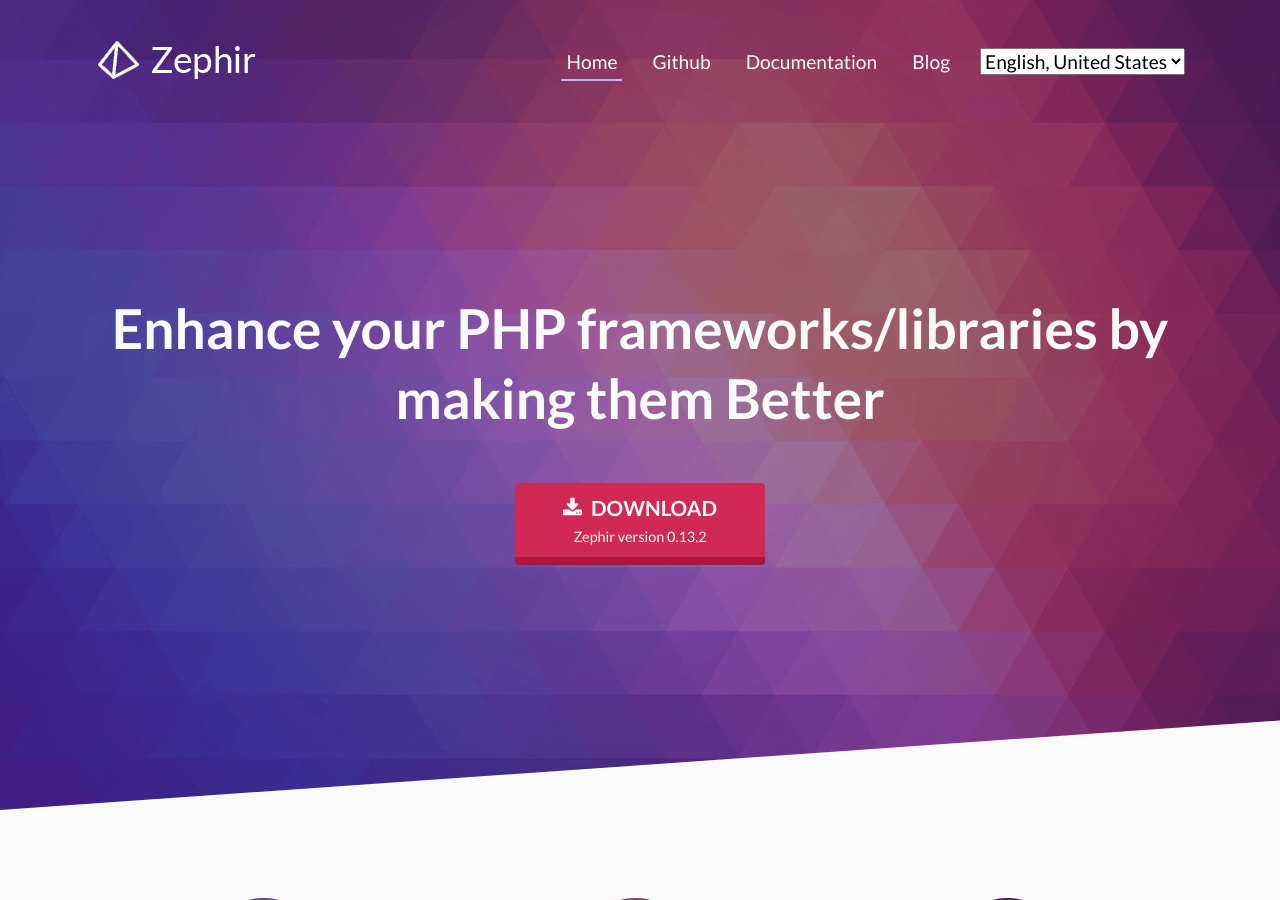
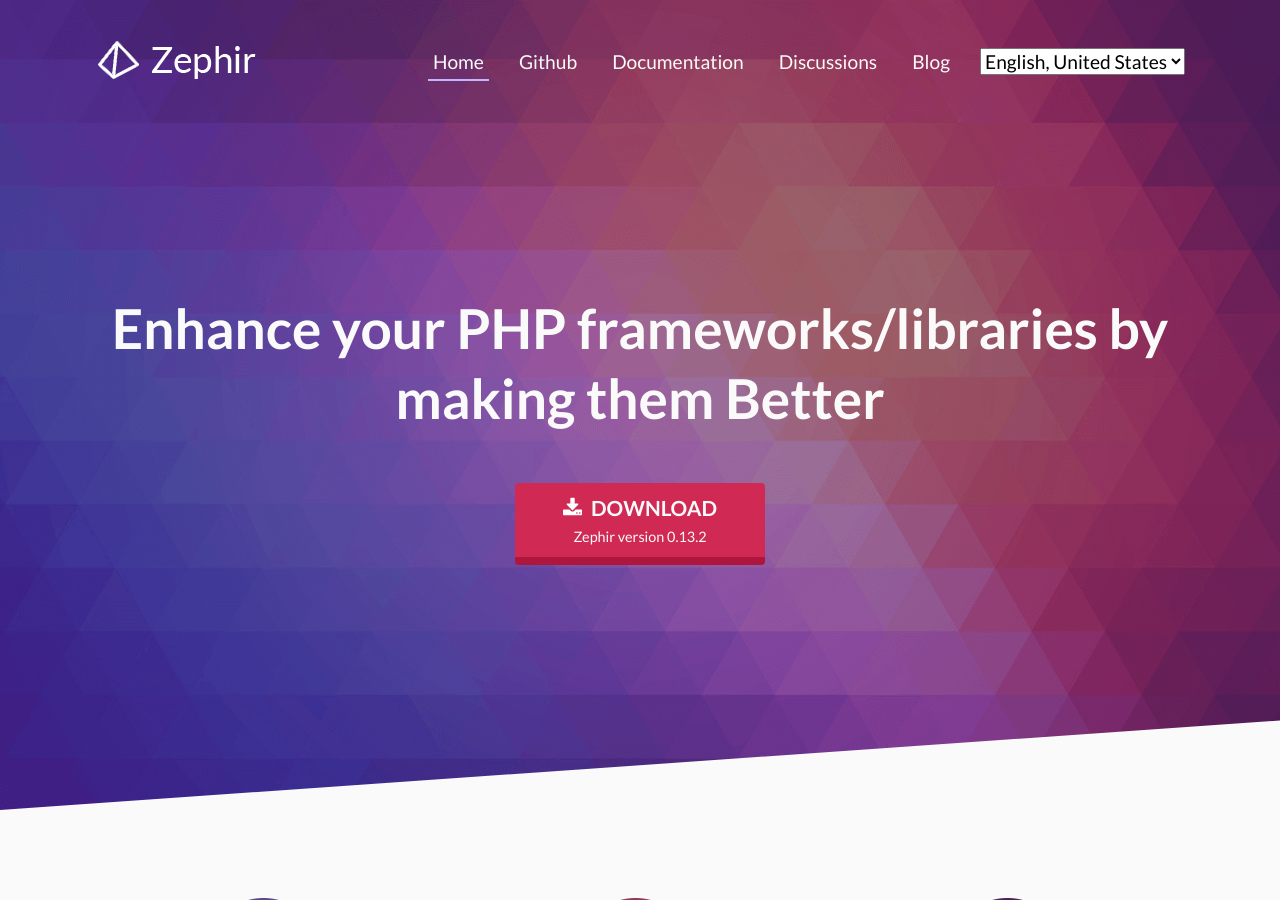
Before and after one commit to zephir-lang/zephir-website, a Jekyll site: the page built from language/en.html, in a window 1280 px wide and 900 px high. Built offline with Jekyll 4.4.1, drawn with Linux system fonts in a browser that asks for light colours.

Commit message:
add github discussions

```diff
--- a/_data/en.json
+++ b/_data/en.json
@@ -9,6 +9,7 @@
   "compilationModelDescription": "Zephir takes advantage of the extension ecosystem available in PHP to allow you create your own extensions as shared libraries in Linux/OSX and DLLs on Windows.",
   "contactUs": "Contact Us",
   "description": "Zephir is an open source, high-level/domain specific language designed to ease the creation and maintainability of extensions for PHP with a focus on type and memory safety.",
+  "discussions": "Discussions",
   "documentation": "Documentation",
   "download": "Download",
   "encancePhp": "Enhance your PHP frameworks/libraries by making them ",
--- a/language/en.html
+++ b/language/en.html
@@ -26,6 +26,11 @@ permalink: /en
                     <li>
                         <a href="https://docs.zephir-lang.com/">
                             {{ site.data.en.documentation }}
+                        </a>
+                    </li>
+                    <li>
+                        <a href="https://github.com/zephir-lang/zephir/discussions">
+                            {{ site.data.en.discussions }}
                         </a>
                     </li>
                     <li>
@@ -138,6 +143,9 @@ permalink: /en
                     <a href="https://docs.zephir-lang.com/">
                         {{ site.data.en.documentation }}
                     </a>
+                    <a href="https://github.com/zephir-lang/zephir/discussions">
+                        {{ site.data.en.discussions }}
+                    </a>
                     <a href="https://docs.zephir-lang.com/en/latest/installation">
                         {{ site.data.en.installation }}
                     </a>
```
